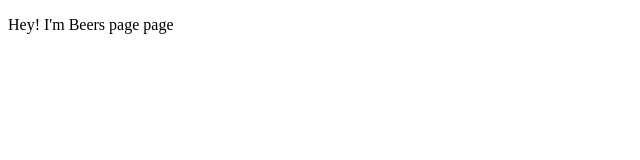
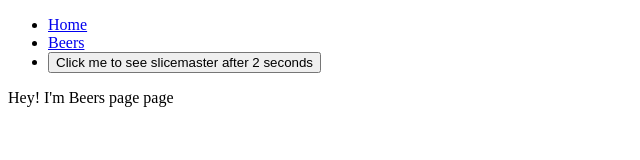
Before and after one commit to oscarpolanco/gatsby-course, a Gatsby site in the folder gatsby/: page /beers in a window 1280 px wide. Shown: the whole page, without its empty margins (0-640 px from the left). Built offline with nearby package versions, Linux system fonts and the light colour scheme; Gatsby itself is replaced by a stand-in of ours.

Commit message:
Create a nav component a use function to navigate bettwen pages

```diff
--- /dev/null
+++ b/gatsby/src/components/Nav.js
@@ -0,0 +1,29 @@
+import React from 'react';
+import { Link, navigate } from 'gatsby';
+
+function goToSlicematers() {
+  setTimeout(() => {
+    console.log('Go to slicers!!!');
+    navigate('/slicemaster', { replace: true });
+  }, 2000);
+}
+
+export default function Nav() {
+  return (
+    <nav>
+      <ul>
+        <li>
+          <Link to="/">Home</Link>
+        </li>
+        <li>
+          <Link to="/beers">Beers</Link>
+        </li>
+        <li>
+          <button type="button" onClick={goToSlicematers}>
+            Click me to see slicemaster after 2 seconds
+          </button>
+        </li>
+      </ul>
+    </nav>
+  );
+}
--- a/gatsby/src/pages/beers.js
+++ b/gatsby/src/pages/beers.js
@@ -1,8 +1,10 @@
 import React from 'react';
+import Nav from '../components/Nav';
 
 export default function BeersPage() {
   return (
     <div>
+      <Nav />
       <p>Hey! I'm Beers page page</p>
     </div>
   );
--- a/gatsby/src/pages/index.js
+++ b/gatsby/src/pages/index.js
@@ -1,8 +1,10 @@
 import React from 'react';
+import Nav from '../components/Nav';
 
 export default function HomePage() {
   return (
     <div>
+      <Nav />
       <p>Hey! I'm home page</p>
     </div>
   );
--- a/gatsby/src/pages/slicemaster.js
+++ b/gatsby/src/pages/slicemaster.js
@@ -1,8 +1,10 @@
 import React from 'react';
+import Nav from '../components/Nav';
 
 export default function SlicemastersPage() {
   return (
     <div>
+      <Nav />
       <p>Hey! I'm slicemasters page page</p>
     </div>
   );
```
